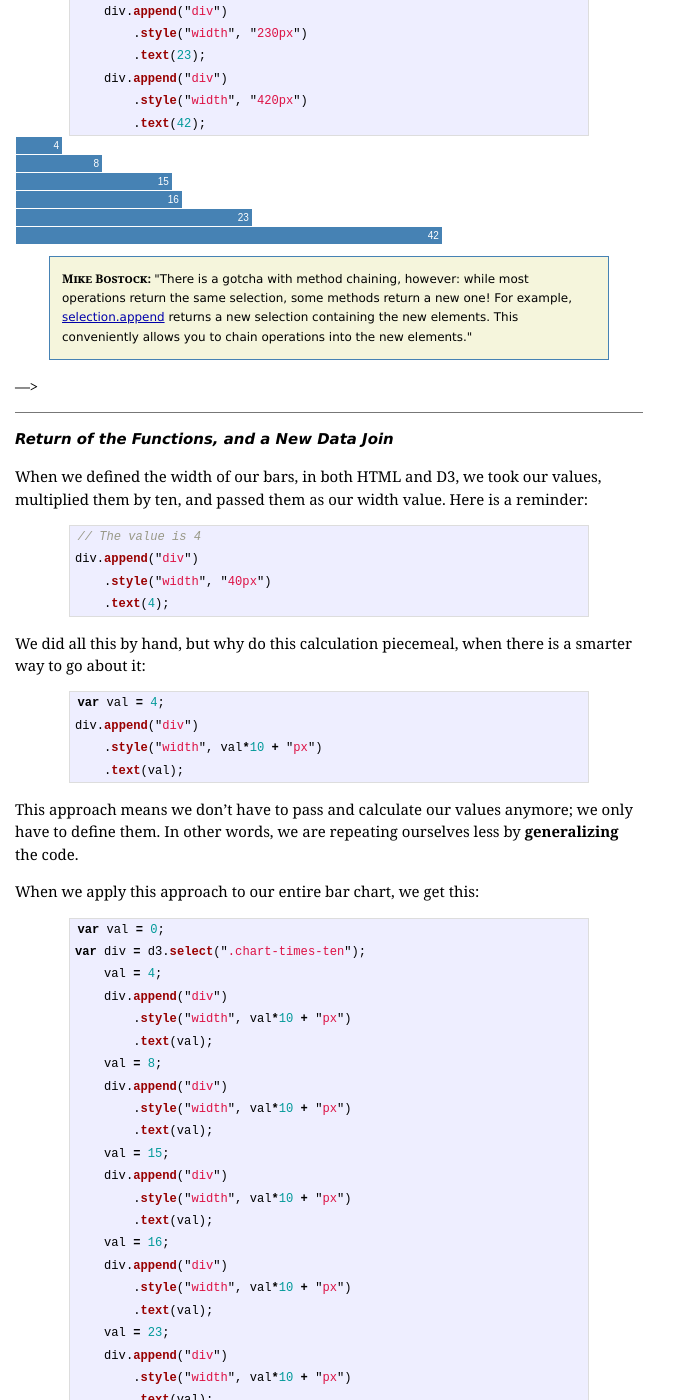
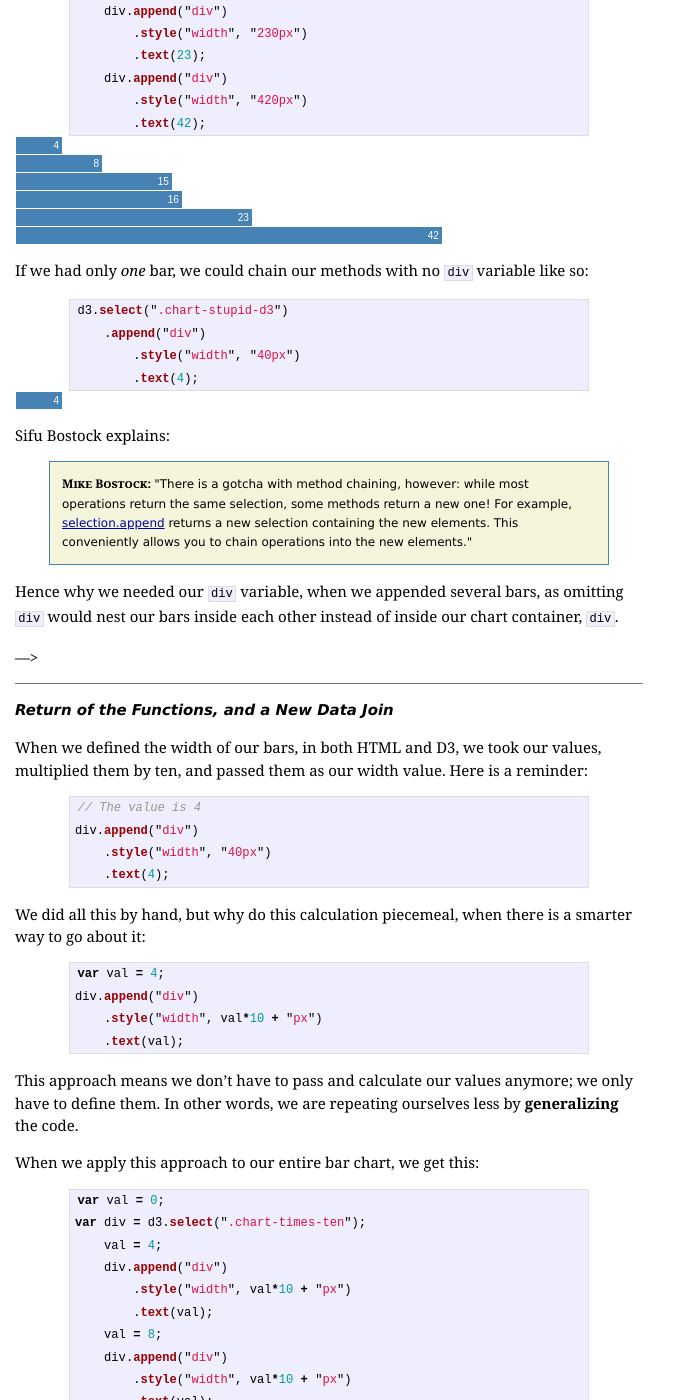
Before and after one commit to ndarville/ndarville.github.io, a Jekyll site: the page built from _posts/2013-11-10-a-bar-chart.markdown, in a window 1280 px wide and 1400 px high, scrolled down 6151 px. Shown: the whole window, without its empty margins (0-681 px from the left). Built offline with Jekyll 4.4.1, drawn with Linux system fonts in a browser that asks for light colours; Markdown is read by kramdown in place of the engine named in the settings.

Commit message:
Updated chaining part of bar tut

````diff
--- a/_posts/2013-11-10-a-bar-chart.markdown
+++ b/_posts/2013-11-10-a-bar-chart.markdown
@@ -407,9 +407,40 @@ var div = d3.select(".chart-stupid-d3");
             .text(42);
 </script>
 
+If we had only *one* bar, we could chain our methods with no `div` variable like so:
+
+```js
+d3.select(".chart-stupid-d3")
+    .append("div")
+        .style("width", "40px")
+        .text(4);
+```
+
+<div class="chart-one-bar"></div>
+<style type="text/css">
+    .chart-one-bar div {
+        font: 10px sans-serif;
+        background-color: steelblue;
+        text-align: right;
+        padding: 3px;
+        margin: 1px;
+        color: white;
+    }
+</style>
+<script async>
+    d3.select(".chart-one-bar")
+        .append("div")
+            .style("width", "40px")
+            .text(4);
+</script>
+
+Sifu Bostock explains:
+
 <div class="quote box">
     "There is a gotcha with method chaining, however: while most operations return the same selection, some methods return a new one! For example, <a href="https://github.com/mbostock/d3/wiki/Selections#wiki-append">selection.append</a> returns a new selection containing the new elements. This conveniently allows you to chain operations into the new elements."
 </div>
+
+Hence why we needed our `div` variable, when we appended several bars, as omitting `div` would nest our bars inside each other instead of inside our chart container, `div`.
 
 --->
 
````
